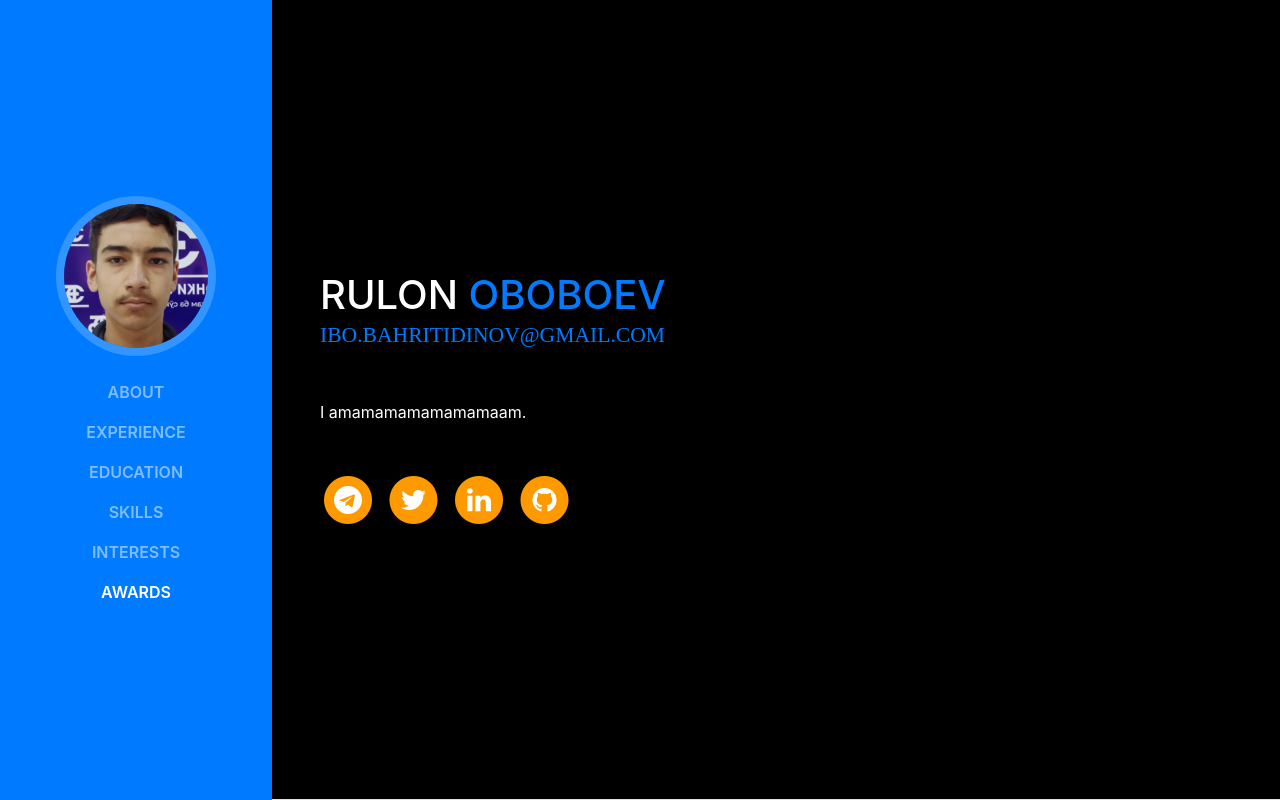
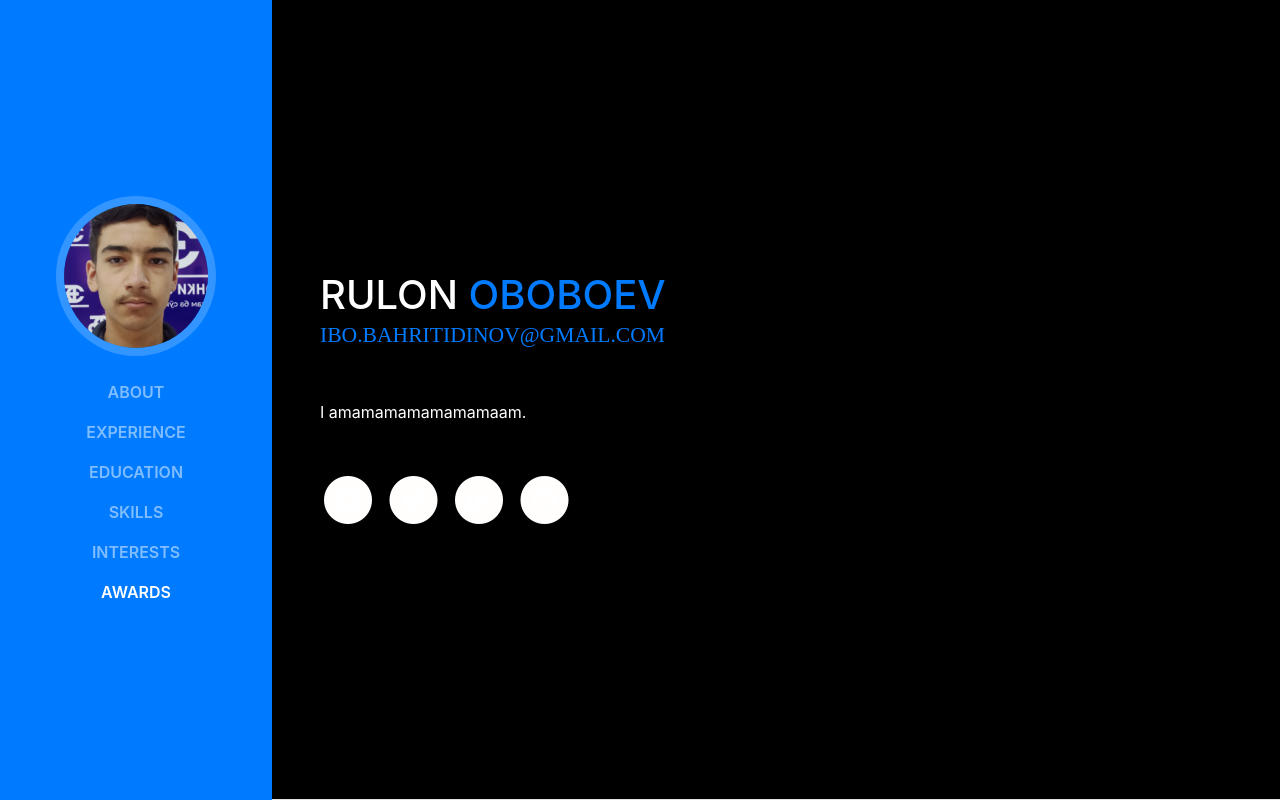
Before and after one commit to le-fer123/ebobo, a website with bundled scripts: page index.html in a window 1280 px wide. Shown: the top 800 px of the page. Built offline with nearby package versions, Linux system fonts and the light colour scheme; a web font is replaced by a local one.

Commit message:
css-cummit

```diff
--- a/css/resume.css
+++ b/css/resume.css
@@ -46,7 +46,7 @@ h2 {
 }
 
 .list-social-icons a {
-    color: #f90;
+    color: #fffefd;
 }
 
 .list-social-icons a:hover {
```
